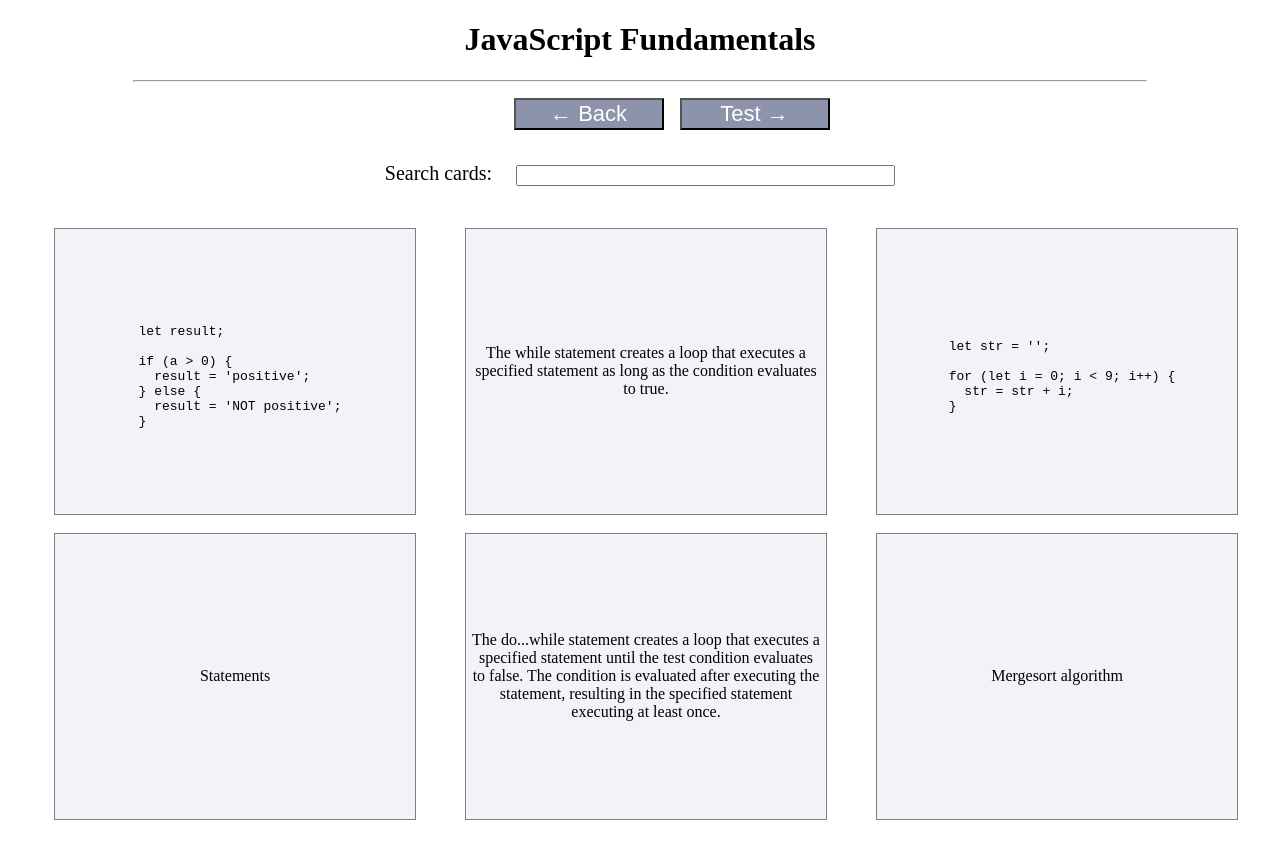
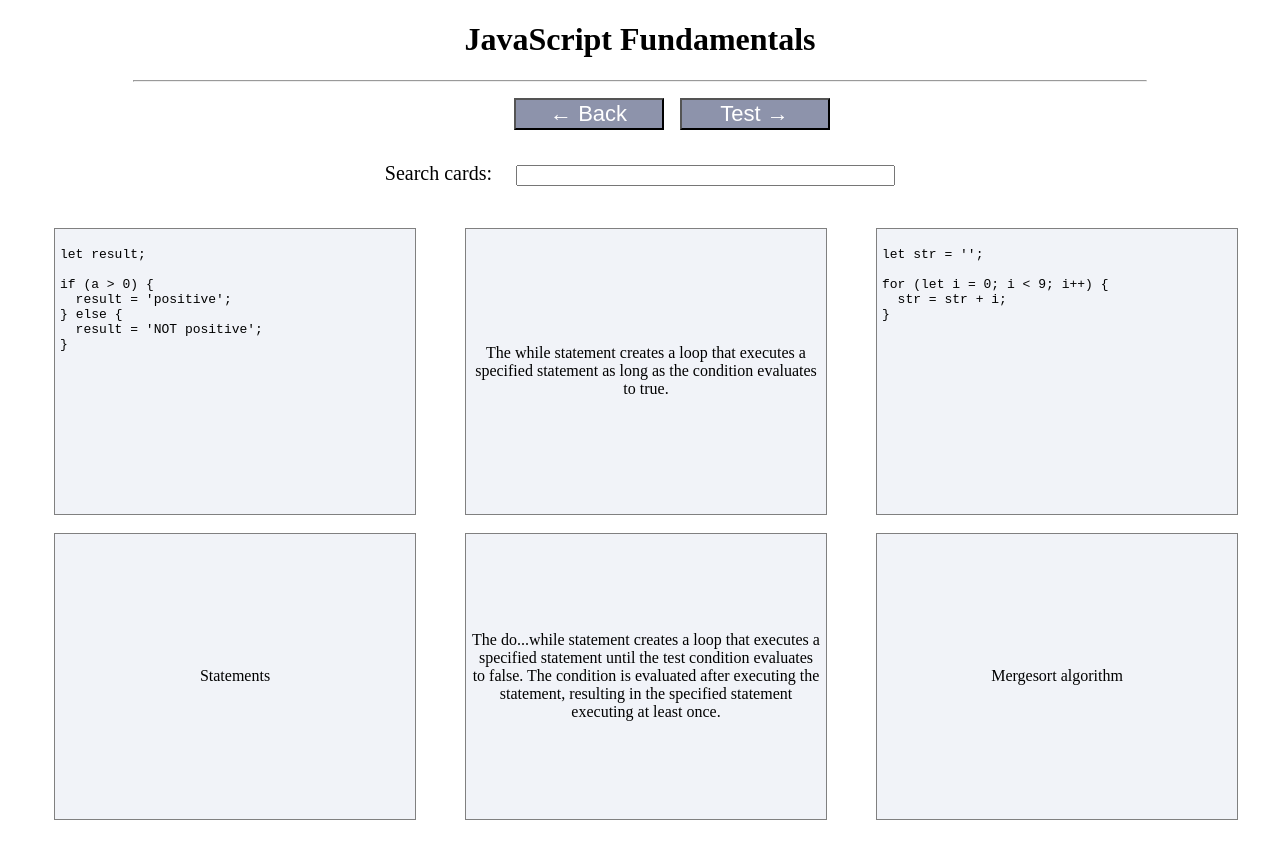
Before and after one commit to zmatus/flashcards, a Jekyll site: the page built from _decks/javascript-fundamentals.md, in a window 1280 px wide. Shown: the top 859 px of the page. Built offline with Jekyll 4.4.1, drawn with Linux system fonts in a browser that asks for light colours.

Commit message:
Make code scrollable inside card box

```diff
--- a/assets/style.css
+++ b/assets/style.css
@@ -154,15 +154,13 @@
   object-fit: contain;
   background: #d6e0f0;
   border: 1px solid gray;
+  transform: rotateY(180deg);
   padding: 5px;
-  transform: rotateY(180deg);
 }
 .flipped {
   transform: rotateY(180deg);
 }
 .highlight {
   font-size: 13px;
-  display: flex;
-  justify-content: center;
-  align-items: center;
+  overflow: auto;
 }
```
